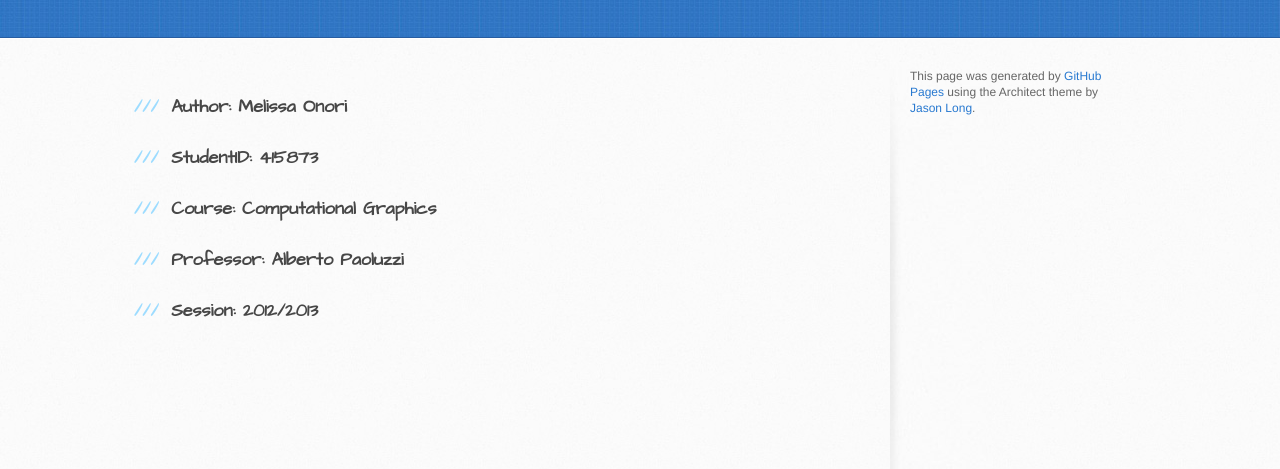
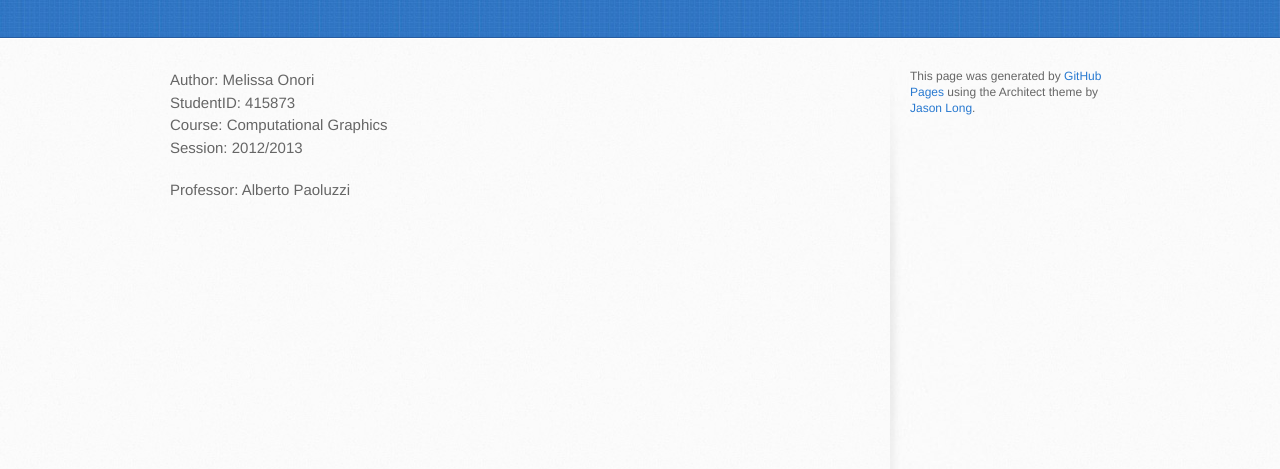
Before and after one commit to Melix89/Melix89.github.io, a plain HTML site: page index.html in a window 1280 px wide. Shown: the part 273-742 px from the top of the page. Drawn offline with Linux system fonts and the light colour scheme.

Commit message:
Replace master branch with page content via GitHub

```diff
--- a/index.html
+++ b/index.html
@@ -28,20 +28,9 @@
     <div id="content-wrapper">
       <div class="inner clearfix">
         <section id="main-content">
-          <h3>
-<a name="author-melissa-onori" class="anchor" href="#author-melissa-onori"><span class="octicon octicon-link"></span></a>Author: Melissa Onori</h3>
+          <p><strong>Author:</strong> Melissa Onori<br><strong>StudentID:</strong> 415873<br><strong>Course:</strong> Computational Graphics<br><strong>Session:</strong> 2012/2013  </p>
 
-<h3>
-<a name="studentid-415873" class="anchor" href="#studentid-415873"><span class="octicon octicon-link"></span></a>StudentID: 415873</h3>
-
-<h3>
-<a name="course-computational-graphics" class="anchor" href="#course-computational-graphics"><span class="octicon octicon-link"></span></a>Course: Computational Graphics</h3>
-
-<h3>
-<a name="professor-alberto-paoluzzi" class="anchor" href="#professor-alberto-paoluzzi"><span class="octicon octicon-link"></span></a>Professor: Alberto Paoluzzi</h3>
-
-<h3>
-<a name="session-20122013" class="anchor" href="#session-20122013"><span class="octicon octicon-link"></span></a>Session: 2012/2013</h3>
+<p><strong>Professor:</strong> Alberto Paoluzzi  </p>
         </section>
 
         <aside id="sidebar">
--- a/params.json
+++ b/params.json
@@ -1 +1 @@
-{"name":"Computational Graphic    Final project","tagline":"","body":"### Author: Melissa Onori\r\n### StudentID: 415873\r\n### Course: Computational Graphics\r\n### Professor: Alberto Paoluzzi\r\n### Session: 2012/2013\r\n","google":"","note":"Don't delete this file! It's used internally to help with page regeneration."}
+{"name":"Computational Graphic    Final project","tagline":"","body":"**Author:** Melissa Onori   \r\n**StudentID:** 415873  \r\n**Course:** Computational Graphics   \r\n**Session:** 2012/2013  \r\n\r\n**Professor:** Alberto Paoluzzi  ","google":"","note":"Don't delete this file! It's used internally to help with page regeneration."}
```
